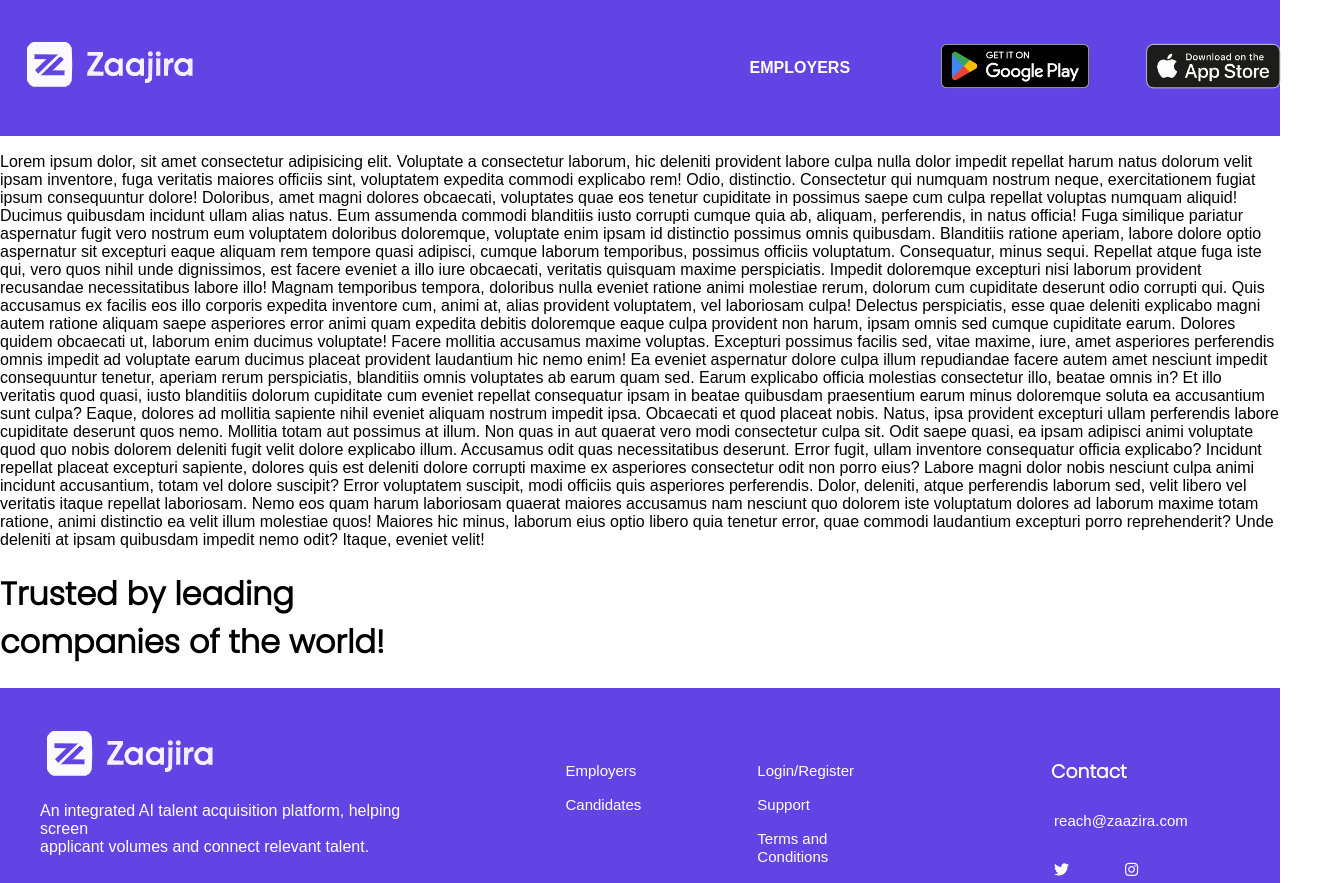
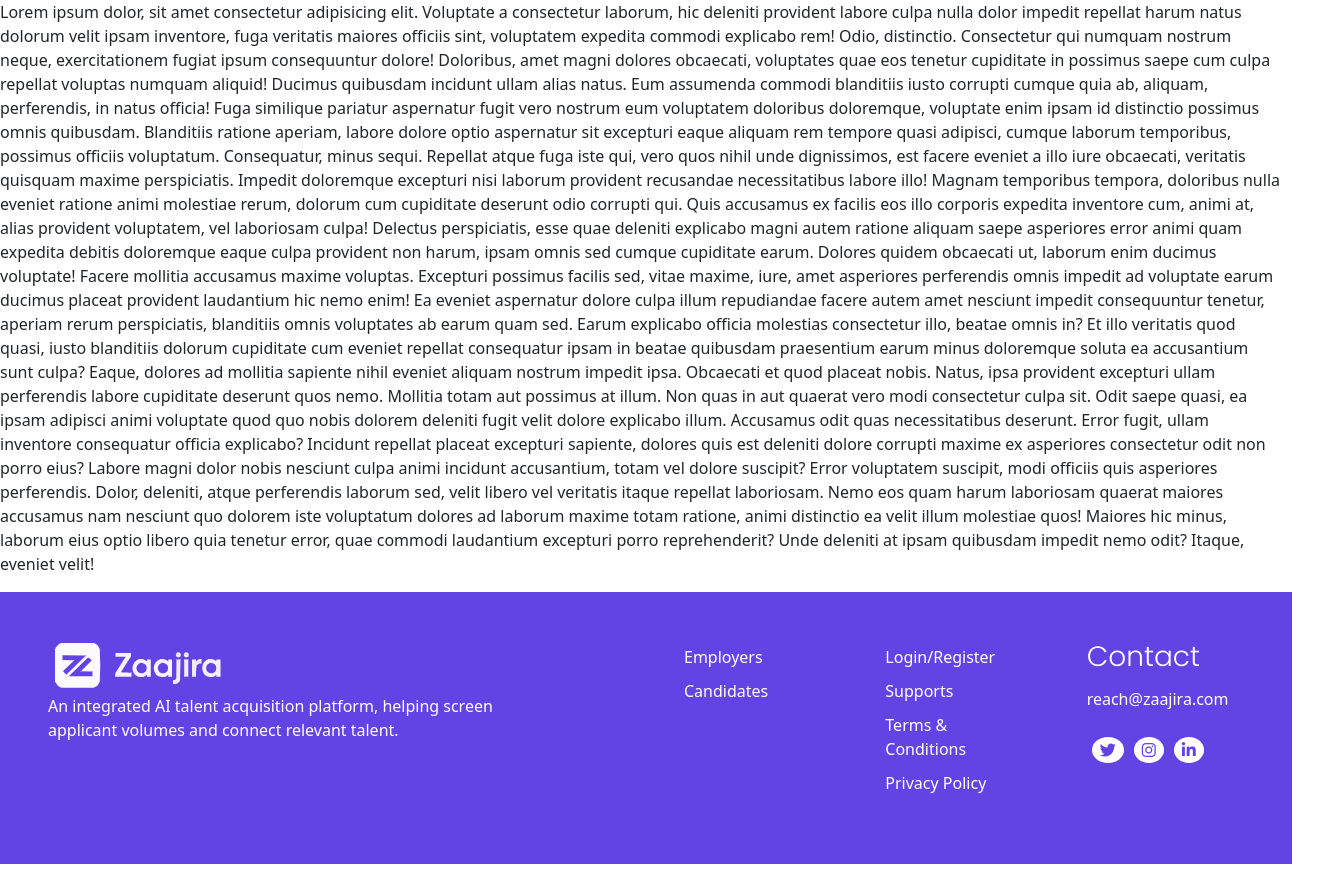
Before and after one commit to artinirmalkar/internship_work, a React (Create React App) app: page / in a window 1280 px wide. Shown: the top 883 px of the page, 1329 px wide, since content can reach past the window. Built offline with nearby package versions, Linux system fonts and the light colour scheme.

Commit message:
Footer Part-1 Done

```diff
--- a/package.json
+++ b/package.json
@@ -6,7 +6,9 @@
     "@testing-library/jest-dom": "^5.16.5",
     "@testing-library/react": "^13.4.0",
     "@testing-library/user-event": "^13.5.0",
+    "bootstrap": "^5.2.3",
     "react": "^18.2.0",
+    "react-bootstrap": "^2.7.2",
     "react-dom": "^18.2.0",
     "react-scripts": "5.0.1",
     "web-vitals": "^2.1.4"
--- a/src/App.js
+++ b/src/App.js
@@ -1,14 +1,12 @@
 import "./App.css";
-import Navbar from "./components/Navbar";
-import Footer from "./components/Footer";
-import Body from "./components/Body";
+import Footer from "./components/Footer/Footer";
+import Body from "./components/Main/Body";
 
 function App() {
   return (
     <>
-      <Navbar />
-      <Body />
-      <Footer title="Zaajira" />
+           <Body />
+      <Footer title="Zaajira"/>
     </>
   );
 }
--- a/src/components/Footer.js
+++ /dev/null
@@ -1,67 +0,0 @@
-import React from "react";
-import "../static/CSS/Footer.css";
-import img from "../static/images/logo.PNG";
-const Footer = (props) => {
-  return (
-    <>
-      <div className="footer">
-        <h1>
-          Trusted by leading <br />
-          companies of the world!
-        </h1>
-        <div className="bgfooter">
-          <div className="left">
-            <img src={img} alt="logo" />
-            <p>
-              An integrated AI talent acquisition platform, helping screen{" "}
-              <br /> applicant volumes and connect relevant talent.
-            </p>
-          </div>
-          <div className="right">
-            <div className="first textalign">
-              <ul>
-                <li>
-                  <a href="#">Employers</a>
-                </li>
-                <li>
-                  <a href="#">Candidates</a>
-                </li>
-              </ul>
-            </div>
-            <div className="second  textalign">
-              <ul>
-                <li>
-                  <a href="#">Login/Register</a>
-                </li>
-                <li>
-                  <a href="#">Support</a>
-                </li>
-                <li>
-                  <a href="#">Terms and Conditions</a>
-                </li>
-                <li>
-                  <a href="#">Privacy Policy</a>
-                </li>
-              </ul>
-            </div>
-            <div className="third  textalign">
-              <h3>Contact</h3>
-              <ul>
-                <li>
-                  <a href="#">reach@zaazira.com</a>
-                </li>
-              </ul>
-             <ul>
-             <li><a href="#"> <i class="fa-brands fa-twitter"></i></a></li>
-             <li><a href="#"> <i class="fa-brands fa-instagram"></i> </a></li>
-               <li><a href="#"><i class="fa-brands fa-linkedin-in"></i></a> </li>
-               </ul>
-            </div>
-          </div>
-        </div>
-      </div>
-    </>
-  );
-};
-
-export default Footer;
--- /dev/null
+++ b/src/components/Footer/Footer.css
@@ -0,0 +1,43 @@
+.footer {
+  background-color: rgb(98, 68, 229);
+  display: flex;
+  justify-content: space-around;
+  /* height: 30vh; */
+  padding: 3rem;
+  margin: 0% 10%;
+  text-align: left;
+}
+
+.textalign ul li {
+  list-style: none;
+  padding: 5px 0px;
+}
+.textalign ul li a {
+  text-decoration: none;
+  color: white;
+}
+.first {
+  text-align: left;
+}
+.first p {
+  color: white;
+}
+.forth h3 {
+  font-family: "Poppins", sans-serif;
+  color: white;
+}
+.icon {
+  display: flex;
+}
+icon ul li {
+  margin: 5px;
+}
+.icon a {
+  margin: 0px 5px;
+}
+.fa-brands {
+  padding: 5px 8px;
+  border-radius: 80%;
+  color: rgb(98, 68, 229);
+  background-color: white;
+}
--- /dev/null
+++ b/src/components/Footer/Footer.js
@@ -0,0 +1,40 @@
+import React from 'react'
+import './Footer.css'
+import  image from  '../../static/images/logo.PNG'
+import "bootstrap/dist/css/bootstrap.min.css";
+function Footer() {
+    return (
+        <div className="footer row">
+            <div className="first textalign col-md-6">
+                <img src={image} alt="logo" />
+                <p>An integrated AI talent acquisition platform, helping screen <br />
+                 applicant volumes and connect relevant talent.</p>
+            </div>
+            <div className="second textalign col-md-3 col-lg-2">
+                <ul><li><a href="#">Employers</a></li>
+                <li><a href="#">Candidates</a></li></ul>
+            </div>
+            <div className="third textalign col-md-3 col-lg-2">
+                <ul>
+                    <li><a href="#">Login/Register</a></li>
+                    <li><a href="#">Supports</a></li>
+                    <li><a href="#">Terms & Conditions</a></li>
+                    <li><a href="#">Privacy Policy</a></li>
+                </ul>
+            </div>
+            <div className="forth textalign col-md-3 col-lg-2">
+                <ul>
+                <h3>Contact</h3>
+                    <li><a href="#">reach@zaajira.com</a></li>
+                    </ul>
+                    <ul className='icon'>
+                    <li><a href="#"><i class="fa-brands fa-twitter"></i></a></li>
+                    <li><a href="#"><i class="fa-brands fa-instagram"></i></a></li>
+                    <li><a href="#"><i class="fa-brands fa-linkedin-in"></i></a></li>
+                </ul>
+            </div>
+        </div>
+    )
+}
+
+export default Footer
--- a/src/components/Navbar.js
+++ /dev/null
@@ -1,26 +0,0 @@
-import React from "react";
-import "../static/Navbar.css";
-import googleplaypng from "../static/images/google-play-badge.png";
-import appstorepng from "../static/images/app-store-png-logo-33116.png";
-import zaajiralogo from "../static/images/logo.PNG";
-
-const Navbar = () => {
-  return (
-    <div className="navbar">
-      <div className="Zaajiralogo">
-        <img src={zaajiralogo} alt="" />
-      </div>
-      <div className="Employers">
-        <p>EMPLOYERS</p>
-      </div>
-      <div className="png png1">
-        <img src={googleplaypng} alt="" />
-      </div>
-      <div className="png png2">
-        <img src={appstorepng} alt="" />
-      </div>
-    </div>
-  );
-};
-
-export default Navbar;
--- a/src/static/CSS/Footer.css
+++ /dev/null
@@ -1,39 +0,0 @@
-.bgfooter {
-  color: white;
-  background-color: rgb(98, 68, 229);
-  height: 30%;
-  display: flex;
-  justify-content: space-between;
-  padding: 20px;
-
-}
-.left{
-  margin-top: 50px;
-  margin: 20px;
-}
-.right{
-  display: flex;
-  padding: 20px;
-  /* margin: 20px; */
-}
-.textalign{
-  padding: 10px;
-  margin: 0px 20px;
-}
-.textalign ul li {
-  list-style: none;
-  padding: 8px;
-}
-.textalign ul li a{
-  color: white;
-  font-size: 15px;
-  text-decoration: none;
-}
-.third h3{
-  font-family: 'Poppins', sans-serif;
-  margin-left: 85px;
-}
-.third ul li{
-margin-left: 40px;
-display: inline-flex;
-}
--- a/src/static/Navbar.css
+++ /dev/null
@@ -1,30 +0,0 @@
-h1 {
-  font-family: "Poppins", sans-serif;
-}
-.navbar {
-  display: flex;
-  background-color: #6144e4;
-  color: white;
-  /* justify-content: space-between; */
-  height: 17vh;
-  align-items: center;
-  border-bottom: 1px solid white;
-}
-.Zaajiralogo {
-  width: 57vw;
-  margin-left: 20px;
-}
-.Employers {
-  font-size: 1rem;
-  font-weight: 600;
-}
-.png img {
-  width: 170px;
-}
-.png1 img {
-  margin-left: 47%;
-}
-.png2 img {
-  margin-left: 33%;
-  width: 232px;
-}
```
Also changed, not shown: src/components/Main/Body.js (renamed from src/components/Body.js), 1 other file (tests, documents, lock files or other folders).
